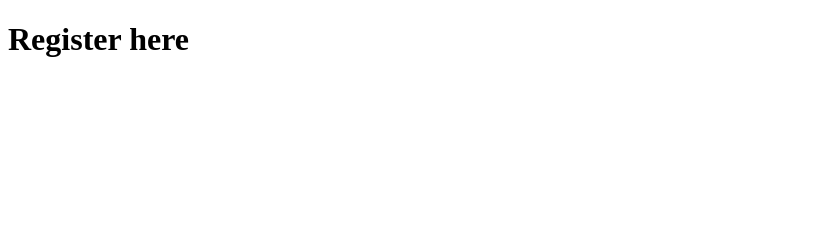
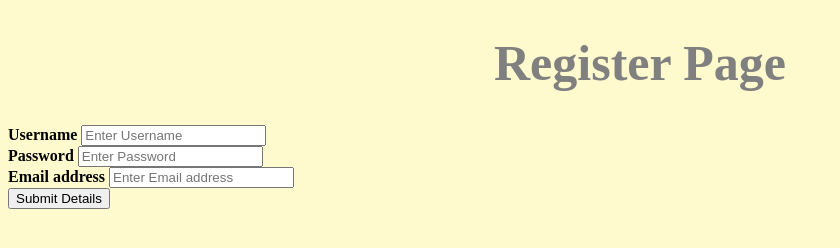
Before and after one commit to Cwaindbbc/Mars-Rover, a website: page frontend/register.html in a window 1280 px wide. Shown: the whole page, without its empty margins (0-840 px from the left). Drawn offline with Linux system fonts and the light colour scheme.

Commit message:
Added the register page content

```diff
--- a/frontend/register.html
+++ b/frontend/register.html
@@ -1,11 +1,105 @@
 <!DOCTYPE html>
 <html lang="en">
-<head>
-    <meta charset="UTF-8">
-    <meta name="viewport" content="width=device-width, initial-scale=1.0">
+  <head>
+    <meta charset="UTF-8" />
+    <meta name="viewport" content="width=device-width, initial-scale=1.0" />
     <title>Register</title>
-</head>
-<body>
-    <h1>Register here </h1>
-</body>
+    <link rel="stylesheet" href="style.css" />
+  </head>
+  <body>
+    <h1>Register Page</h1>
+
+    <form method="post">
+      <label for="uname"><b>Username</b></label>
+      <input
+        id="userName"
+        type="text"
+        placeholder="Enter Username"
+        name="uname"
+        required
+      />
+      <br />
+
+      <label for="psw"><b>Password</b></label>
+      <input
+        id="psw"
+        type="password"
+        placeholder="Enter Password"
+        name="psw"
+        pattern="(?=.*\d)(?=.*[a-z])(?=.*[A-Z]).{8,}"
+        title="Must contain at least one number and one uppercase and lowercase letter, and at least 8 or more characters"
+        required
+      />
+      <br />
+      <label for="email"><b>Email address</b></label>
+      <input
+        id="email"
+        type="text"
+        placeholder="Enter Email address"
+        name="email"
+        required
+        onblur="validateEmail()"
+      />
+      <br />
+
+      <button type="submit">Submit Details</button>
+    </form>
+
+    <div id="message">
+      <h3>Password must contain the following:</h3>
+      <p id="letter" class="invalid">A <b>lowercase</b> letter</p>
+      <p id="capital" class="invalid">A <b>capital (uppercase)</b> letter</p>
+      <p id="number" class="invalid">A <b>number</b></p>
+      <p id="length" class="invalid">Minimum <b>8 characters</b></p>
+    </div>
+
+    <script>
+      var myInput = document.getElementById("psw");
+      var letter = document.getElementById("letter");
+      var capital = document.getElementById("capital");
+      var number = document.getElementById("number");
+      var length = document.getElementById("length");
+
+      myInput.onfocus = function () {
+        document.getElementById("message").style.display = "block";
+      };
+      myInput.onblur = function () {
+        document.getElementById("message").style.display = "none";
+      };
+
+      function validateCharacters(element, isValid) {
+        if (isValid) {
+          element.classList.remove("invalid");
+          element.classList.add("valid");
+        } else {
+          element.classList.remove("valid");
+          element.classList.add("invalid");
+        }
+      }
+
+      myInput.onkeyup = function () {
+        var upperCaseLetters = /[A-Z]/g;
+        var numbers = /[0-9]/g;
+        var lowerCaseLetters = /[a-z]/g;
+
+        validateCharacters(letter, myInput.value.match(lowerCaseLetters));
+        validateCharacters(capital, myInput.value.match(upperCaseLetters));
+        validateCharacters(number, myInput.value.match(numbers));
+        validateCharacters(length, myInput.value.length >= 8);
+      };
+
+      const emailInput = document.getElementById("email");
+      emailInput.addEventListener("onblur", validateEmail);
+
+      function validateEmail() {
+        const regEx = /^[a-zA-Z0-9.!#$%&'*+/=?^_`{|}~-]+@[a-zA-Z0-9-]+(?:\.[a-zA-Z0-9-]+)*$/;
+
+        const inputValid = emailInput.value.match(regEx);
+        if (inputValid) {
+        } else {
+          alert("You have entered an invalid email address!");
+        }
+      }
+    </script>
+  </body>
 </html>
--- a/frontend/style.css
+++ b/frontend/style.css
@@ -36,7 +36,7 @@ body {
 
 #message {
   display: none;
-  background: #f1f1f1;
+  background: lemonchiffon;
   color: #000;
   position: relative;
   padding: 20px;
```
Also changed, not shown: frontend/login.html (+0 -39 lines).
